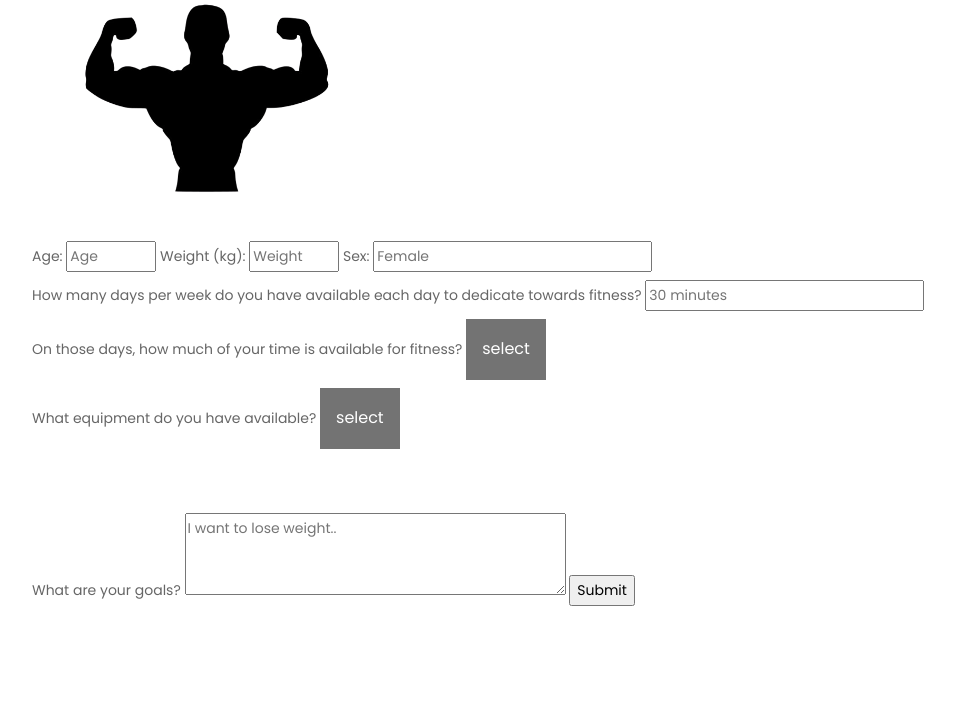
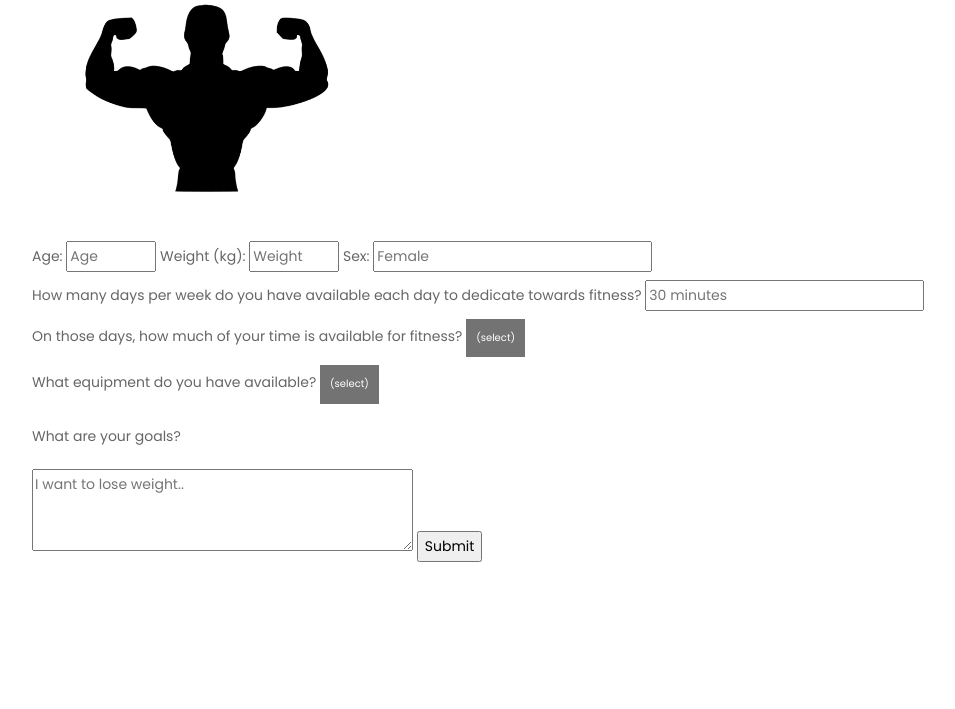
Before and after one commit to milkman9999/jamhaxors1, a Flask app: template templates/about.html in a window 1280 px wide. Shown: the part 358-1067 px from the top of the page, without its empty margins (53-1008 px from the left). After the commit the page ends 920 px from the top, so only its background shows below. Run offline with Flask 3, Linux system fonts and the light colour scheme; the template is opened without the code that fills it, so the values that code supplies are empty; some libraries are stand-ins or nearby versions.

Commit message:
fixed buttons in creating workout thing

```diff
--- a/templates/about.html
+++ b/templates/about.html
@@ -32,12 +32,13 @@
       <link rel="stylesheet" href="css/owl.carousel.min.css">
       <link rel="stylesheet" href="css/owl.theme.default.min.css">
       <link rel="stylesheet" href="https://cdnjs.cloudflare.com/ajax/libs/fancybox/2.1.5/jquery.fancybox.min.css" media="screen">
+      <!--button styles-->
       <style>
          .dropbtn {
            background-color: #737373;
            color: white;
-           padding: 16px;
-           font-size: 16px;
+           padding: 10px;
+           font-size: 10px;
            border: none;
          }
 
@@ -133,7 +134,7 @@
                                         <!-- value attribute allows there to be a useful value sent in when form is submitted -->
 
                                        <div class="dropdown">
-                                       <button class="dropbtn">select</button>
+                                       <button class="dropbtn">(select)</button>
                                        <div class="dropdown-content">
                                           <a href="1">Less than 30 minutes</a>
                                           <a href="2">1-2 hours</a>
@@ -144,15 +145,16 @@
                                   </div>
                                <label for="equipment">What equipment do you have available?
                                  <div class="dropdown">
-                                    <button class="dropbtn">select</button>
+                                    <button class="dropbtn">(select)</button>
                                     <div class="dropdown-content">
                                        <a href="1">None</a>
                                        <a href="2">Minimal home equipment</a>
                                        <a href="3">Access to a gym</a>
                                     </div>
                                    </div>
-                                   <p>&nbsp;</p>
+                                   <p></p>
                               <label for="goals">What are your goals?
+                                 <p></p>
                               <textarea id="goal" rows="3" cols="30" placeholder="I want to lose weight.." name="information" required></textarea></label>
                                <input type="submit" id="submit" value="Submit">
                            </form>
```
